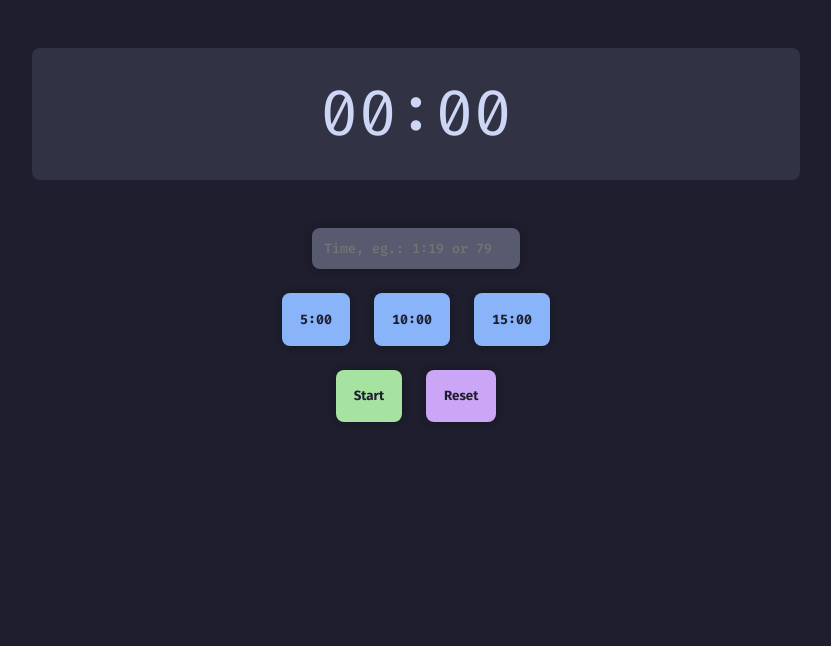
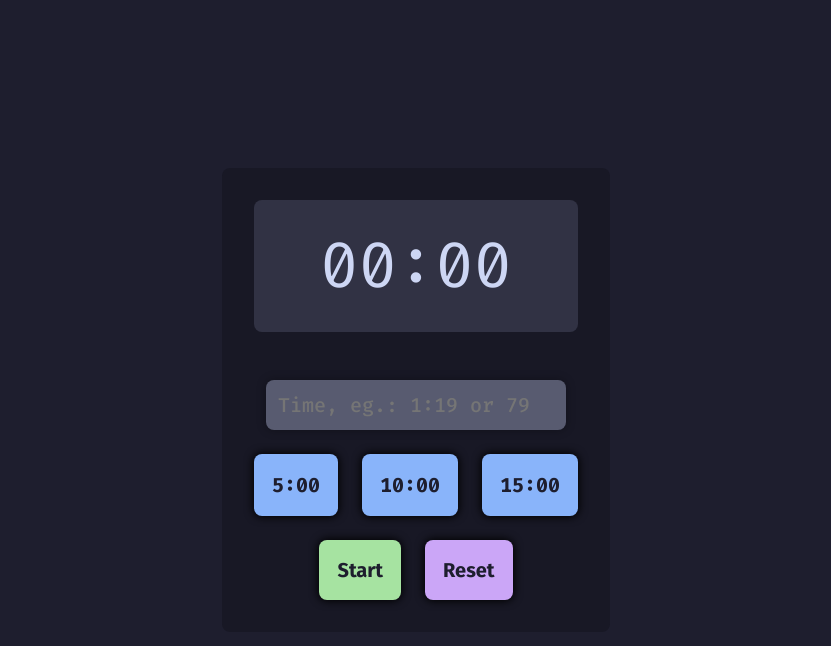
Before and after one commit to Virkkunen/timer, a React (Create React App) app: page / in a window 1280 px wide. Shown: the top 646 px of the page, without its empty margins (224-1055 px from the left). Built offline with nearby package versions, Linux system fonts and the light colour scheme.

Commit message:
css styling

```diff
--- a/src/App.css
+++ b/src/App.css
@@ -2,6 +2,7 @@
 
 /* catppuccin mocha */
 :root {
+  --bg-darker: #181825;
   --bg0: #1e1e2e;
   --bg1: #313244;
   --bg2: #45475a;
@@ -37,12 +38,25 @@
     font-size: 28px;
   }
 
+  body {
+    background-color: var(--bg-darker);
+  }
+
   #time-input {
     width: 320px;
     text-align: center;
     font-size: 22px;
   }
+}
 
+@media screen and (min-width: 768px) {
+  * {
+    font-size: 20px;
+  }
+
+  .timer-div {
+    background-color: var(--bg-darker);
+  }
 }
 
 :root {
@@ -54,20 +68,29 @@
   margin: 0;
   padding: 0;
   box-sizing: border-box;
+  transition: 0.25s ease-in-out;
 }
 
 body {
   font-family: var(--sans);
   background-color: var(--bg0);
   color: var(--fg0);
-  max-width: 768px;
-  margin: auto;
+  display: flex;
+  justify-content: center;
+  align-items: center;
+  height: 100vh;
+}
+
+.App {
+  display: flex;
+  justify-content: center;
+  align-content: center;
 }
 
 #timer {
   font-family: var(--mono);
   font-size: 64px;
-  margin-top: 48px;
+  /* margin-top: 48px; */
   background-color: var(--bg1);
   padding: 24px;
   border-radius: 8px;
@@ -79,6 +102,8 @@ body {
   justify-content: center;
   text-align: center;
   row-gap: 48px;
+  border-radius: 8px;
+  padding: 32px;
 }
 
 /* buttons */
@@ -111,18 +136,17 @@ button {
   padding: 18px;
   color: var(--bg0);
   font-weight: bold;
-  transition: ease-in-out 0.2s;
-  box-shadow: 0 0 8px 1px rgba(0, 0, 0, 0.25);
+  box-shadow: 0 0 8px 1px rgba(0, 0, 0, 255);
 }
 
 button:hover {
   filter: brightness(115%);
-  box-shadow: 0 0 8px 4px rgba(0, 0, 0, 0.25);
+  box-shadow: 0 0 8px 4px rgba(0, 0, 0, 255);
 }
 
 button:active {
   filter: brightness(75%);
-  box-shadow: 0 rgba(0, 0, 0, 0);
+  box-shadow: 0;
 }
 
 button:disabled {
--- a/src/components/Timer.jsx
+++ b/src/components/Timer.jsx
@@ -52,7 +52,6 @@ export default class Timer extends Component {
       return false;
     }
     for (let i in time) {
-      console.log(time[i])
       if (time[i].length > 10 || time[i] < 0) {
         this.invalidInput();
         return false;
@@ -170,6 +169,7 @@ export default class Timer extends Component {
             <button type='button' className='purple sans' onClick={this.clearState}>Reset</button>
           </div>
         </div>
+
       </div>
     )
   }
```
